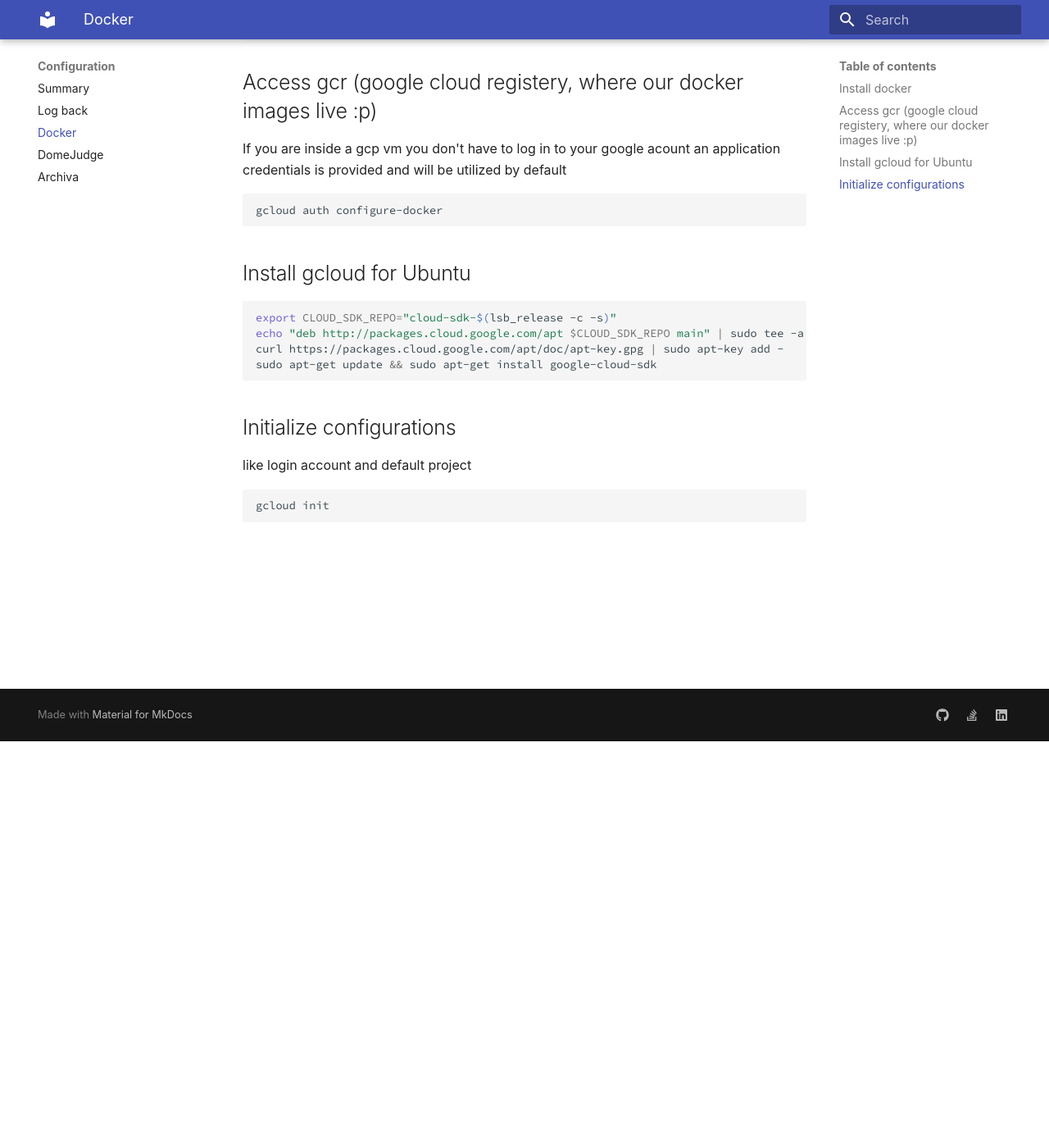
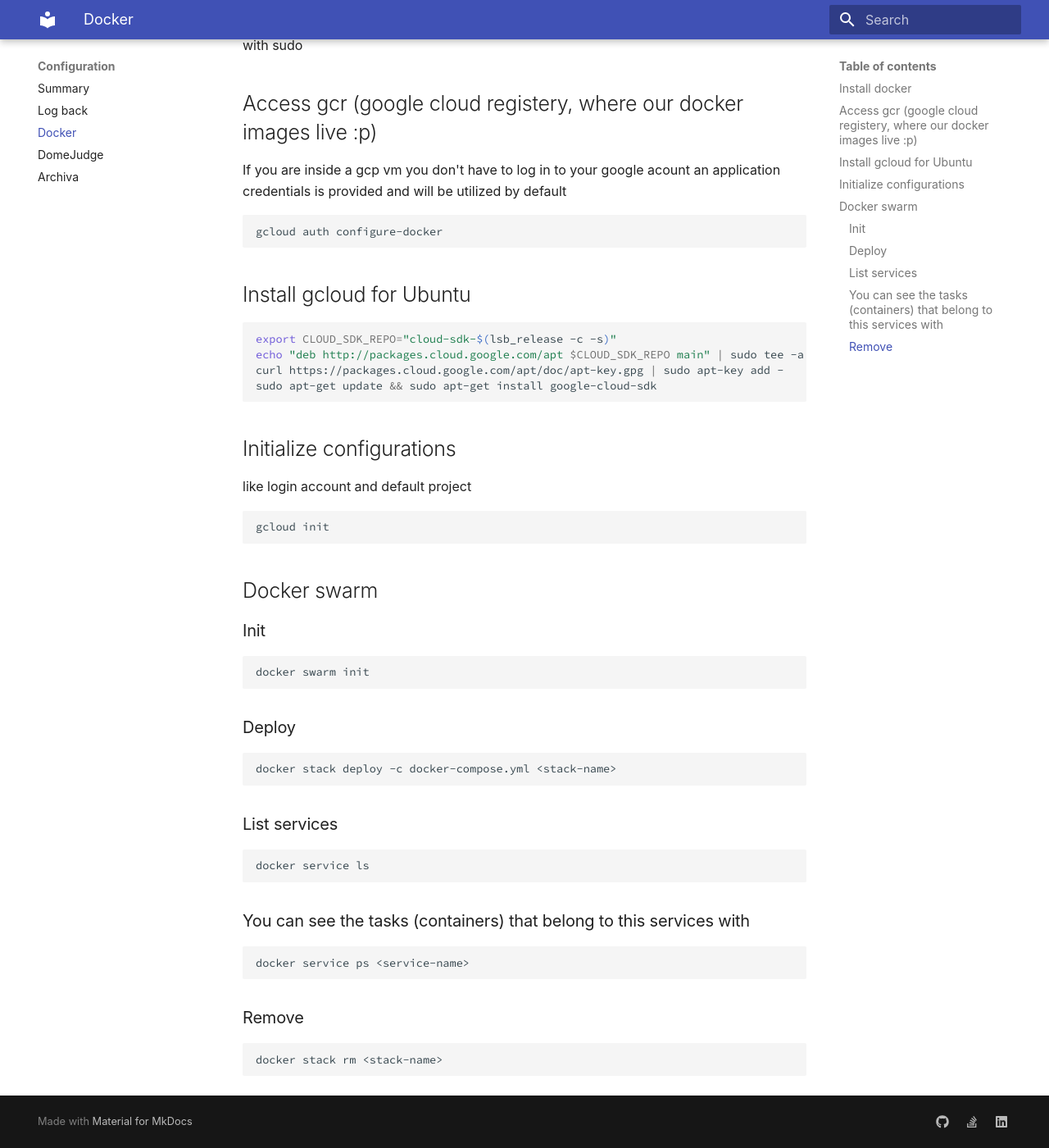
Before and after one commit to mohammedi-haroune/notes, an MkDocs documentation site: the page built from docs/configurations/docker.md, in a window 1280 px wide and 1400 px high, scrolled down 496 px. Shown: the whole window at 82% size. Built offline with MkDocs 1.6.1 and Material for MkDocs 9.7.7, drawn with Linux system fonts in a browser that asks for light colours; some web fonts are replaced.

Commit message:
feature[configuration]: add docker swarw section

````diff
--- a/docs/configurations/docker.md
+++ b/docs/configurations/docker.md
@@ -12,7 +12,7 @@
 ```
 
 !!! note
-    You should logout and log back in in order for this to take effect, otherwise run commands with sudo
+You should logout and log back in in order for this to take effect, otherwise run commands with sudo
 
 ## Access gcr (google cloud registery, where our docker images live :p)
 If you are inside a gcp vm you don't have to log in to your google acount an application credentials is provided and will be utilized by default
@@ -33,3 +33,30 @@
 ```bash
 gcloud init
 ```
+
+## Docker swarm
+
+### Init
+```bash
+docker swarm init
+```
+
+### Deploy
+```bash
+docker stack deploy -c docker-compose.yml <stack-name>
+```
+
+### List services
+```bash
+docker service ls
+```
+
+### You can see the tasks (containers) that belong to this services with
+```bash
+docker service ps <service-name>
+```
+
+### Remove
+```bash
+docker stack rm <stack-name>
+```
````
